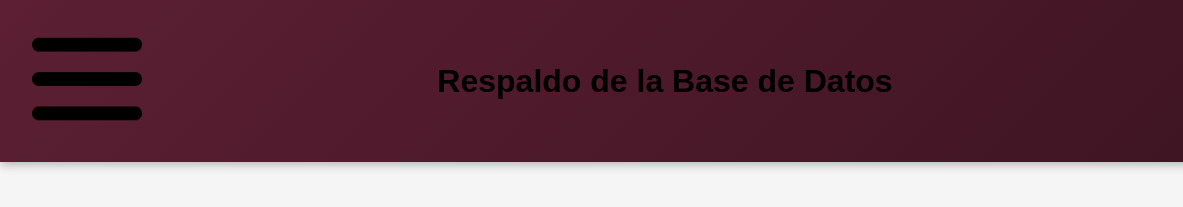
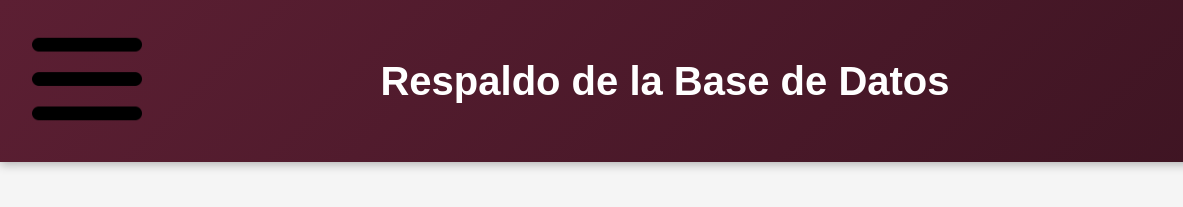
Before and after one commit to MugOfMarco/QR-Pass_ProgramaWeb, a website: page frontend/DescargasBD.html in a window 1280 px wide. Shown: the top 207 px of the page, 0-1183 px from the left. Drawn offline with Linux system fonts and the light colour scheme.

```diff
--- a/css/bloqCredencial.css
+++ b/css/bloqCredencial.css
@@ -60,7 +60,7 @@
 }
 
 /* Título del header */
-.title h1 {
+.title {
     color: white;
     font-size: 2.5rem;
     font-weight: 700;
--- a/css/buscarAlumno.css
+++ b/css/buscarAlumno.css
@@ -62,7 +62,7 @@
 }
 
 /* Título del header */
-.title h1 {
+.title {
     color: white;
     font-size: 2.5rem;
     font-weight: 700;
--- a/css/descargarBd.css
+++ b/css/descargarBd.css
@@ -62,7 +62,7 @@
 }
 
 /* Título del header */
-.title h1 {
+.title {
     color: white;
     font-size: 2.5rem;
     font-weight: 700;
--- a/css/incidencias.css
+++ b/css/incidencias.css
@@ -62,7 +62,7 @@
 }
 
 /* Título del header */
-.title h1 {
+.title {
     color: white;
     font-size: 2.5rem;
     font-weight: 700;
--- a/css/modificarAlumno.css
+++ b/css/modificarAlumno.css
@@ -62,7 +62,7 @@
 }
 
 /* Título del header */
-.title h1 {
+.title {
     color: white;
     font-size: 2.5rem;
     font-weight: 700;
--- a/css/registrarAlumno.css
+++ b/css/registrarAlumno.css
@@ -62,7 +62,7 @@
 }
 
 /* Título del header */
-.title h1 {
+.title {
     color: white;
     font-size: 2.5rem;
     font-weight: 700;
```
Also changed, not shown: frontend/JS/registro.js (+4 -3 lines).
